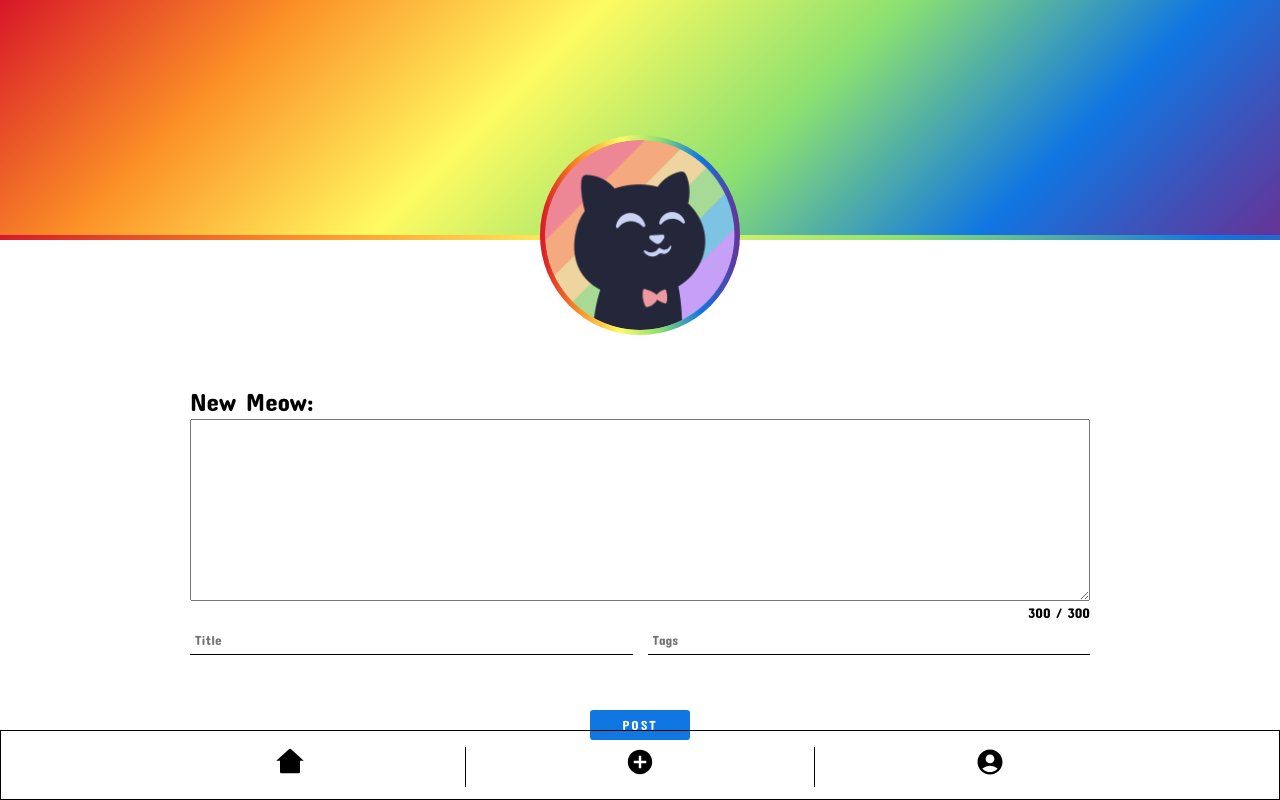
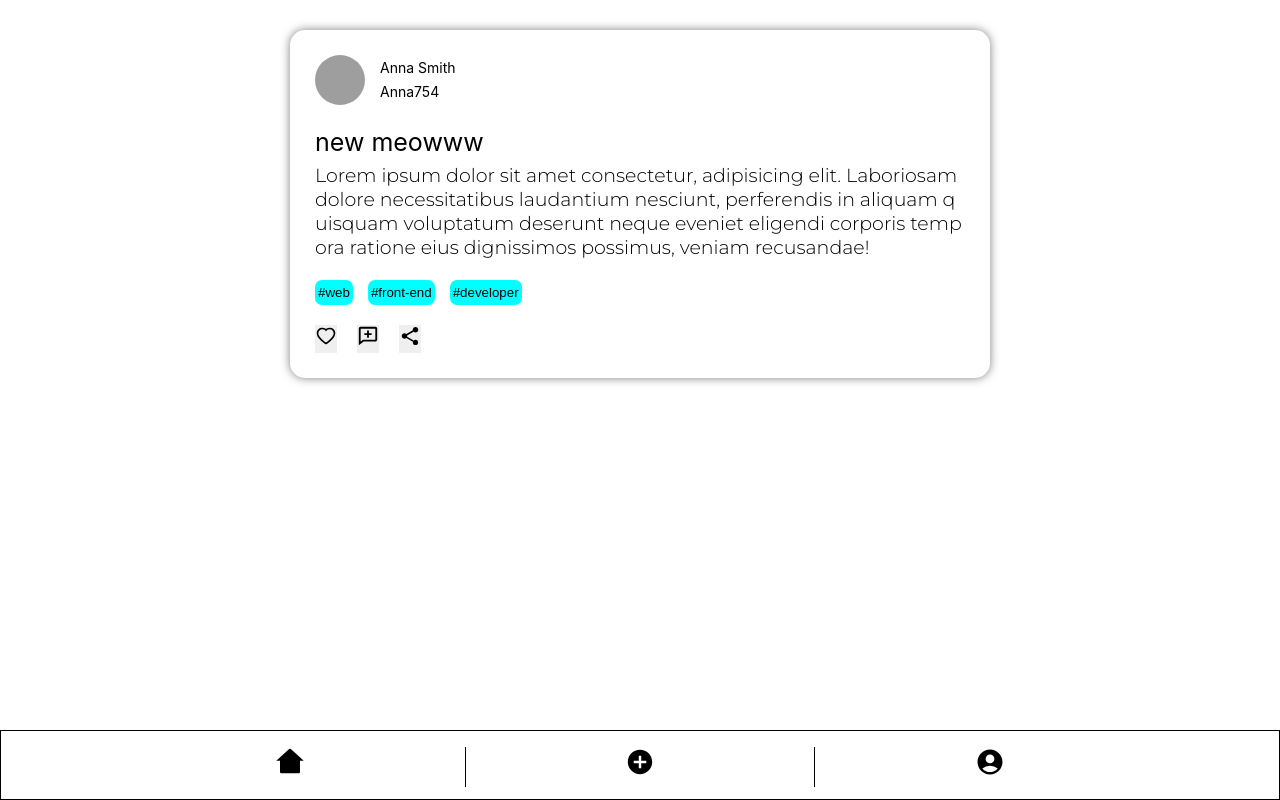
Before and after one commit to Meiti-021/react-social-media, a React (Vite) app: page / in a window 1280 px wide. Built offline with nearby package versions, Linux system fonts and the light colour scheme; grey boxes are pictures that could not be loaded.

Commit message:
create home page

```diff
--- a/src/App.jsx
+++ b/src/App.jsx
@@ -1,3 +1,4 @@
+import { Home } from "./home";
 import { Navbar } from "./navbar";
 import { Post } from "./post";
 import { Profile } from "./profile";
@@ -7,7 +8,8 @@ function App() {
     <>
       <Navbar />
       {/* <Profile /> */}
-      <Post />
+      {/* <Post /> */}
+      <Home />
     </>
   );
 }
--- /dev/null
+++ b/src/home.css
@@ -0,0 +1,6 @@
+.meow-container {
+  padding: 30px 0px;
+  display: flex;
+  flex-direction: column;
+  gap: 15px;
+}
--- /dev/null
+++ b/src/home.jsx
@@ -0,0 +1,11 @@
+import { Meow } from "./meow";
+import "./home.css";
+export const Home = () => {
+  return (
+    <>
+      <div className="meow-container">
+        <Meow />
+      </div>
+    </>
+  );
+};
--- /dev/null
+++ b/src/meow.css
@@ -0,0 +1,71 @@
+.meow {
+  min-height: 200px;
+  width: 95%;
+  margin: 0 auto;
+  max-width: 700px;
+  padding: 25px;
+  border-radius: 15px;
+  box-shadow: 0px 0px 10px rgba(0, 0, 0, 0.5);
+}
+
+.meow-header {
+  height: 50px;
+  display: flex;
+  gap: 15px;
+  margin-bottom: 25px;
+}
+
+.meow__user-info {
+  font-size: 14px;
+  display: flex;
+  flex-direction: column;
+  justify-content: center;
+}
+
+.meow__profile-picture {
+  width: 50px;
+  height: 50px;
+  border-radius: 50%;
+  object-fit: cover;
+}
+
+.meow-title {
+  font-size: 25px;
+  margin-bottom: 10px;
+}
+.meow-massage {
+  font-family: "Montserrat", sans-serif;
+  font-size: 19px;
+  line-break: anywhere;
+  margin-bottom: 20px;
+}
+
+.tags {
+  display: flex;
+  gap: 15px;
+  margin-bottom: 20px;
+}
+
+.tags button {
+  background-color: none;
+  border: none;
+  display: block;
+  width: auto;
+  padding: 3px;
+  height: 25px;
+  border-radius: 7px;
+  background-color: aqua;
+}
+
+.inter-activity {
+  display: flex;
+  gap: 20px;
+}
+
+.inter-activity button {
+  background-color: none;
+  border: none;
+  display: block;
+  font-size: 22px;
+  cursor: pointer;
+}
--- /dev/null
+++ b/src/meow.jsx
@@ -0,0 +1,46 @@
+import { AiFillHeart } from "react-icons/ai";
+import { AiOutlineHeart } from "react-icons/ai";
+import { BiCommentAdd } from "react-icons/bi";
+import { IoMdShare } from "react-icons/io";
+import "./meow.css";
+import prof from "./assets/prof.jpg";
+export const Meow = () => {
+  return (
+    <>
+      <div className="meow">
+        <div className="meow-header">
+          <img src={prof} alt="" className="meow__profile-picture" />
+          <div className="meow__user-info">
+            <p className="meow__username">Anna Smith</p>
+            <p className="meow__user-id">Anna754</p>
+          </div>
+        </div>
+        <div className="meow-content">
+          <p className="meow-title">new meowww</p>
+          <p className="meow-massage">
+            Lorem ipsum dolor sit amet consectetur, adipisicing elit. Laboriosam
+            dolore necessitatibus laudantium nesciunt, perferendis in aliquam
+            quisquam voluptatum deserunt neque eveniet eligendi corporis tempora
+            ratione eius dignissimos possimus, veniam recusandae!
+          </p>
+          <div className="tags">
+            <button className="tag-btn">#web</button>
+            <button className="tag-btn">#front-end</button>
+            <button className="tag-btn">#developer</button>
+          </div>
+          <div className="inter-activity">
+            <button className="like-btn">
+              <AiOutlineHeart />
+            </button>
+            <button className="comment-btn">
+              <BiCommentAdd />
+            </button>
+            <button className="share-btn">
+              <IoMdShare />
+            </button>
+          </div>
+        </div>
+      </div>
+    </>
+  );
+};
```
